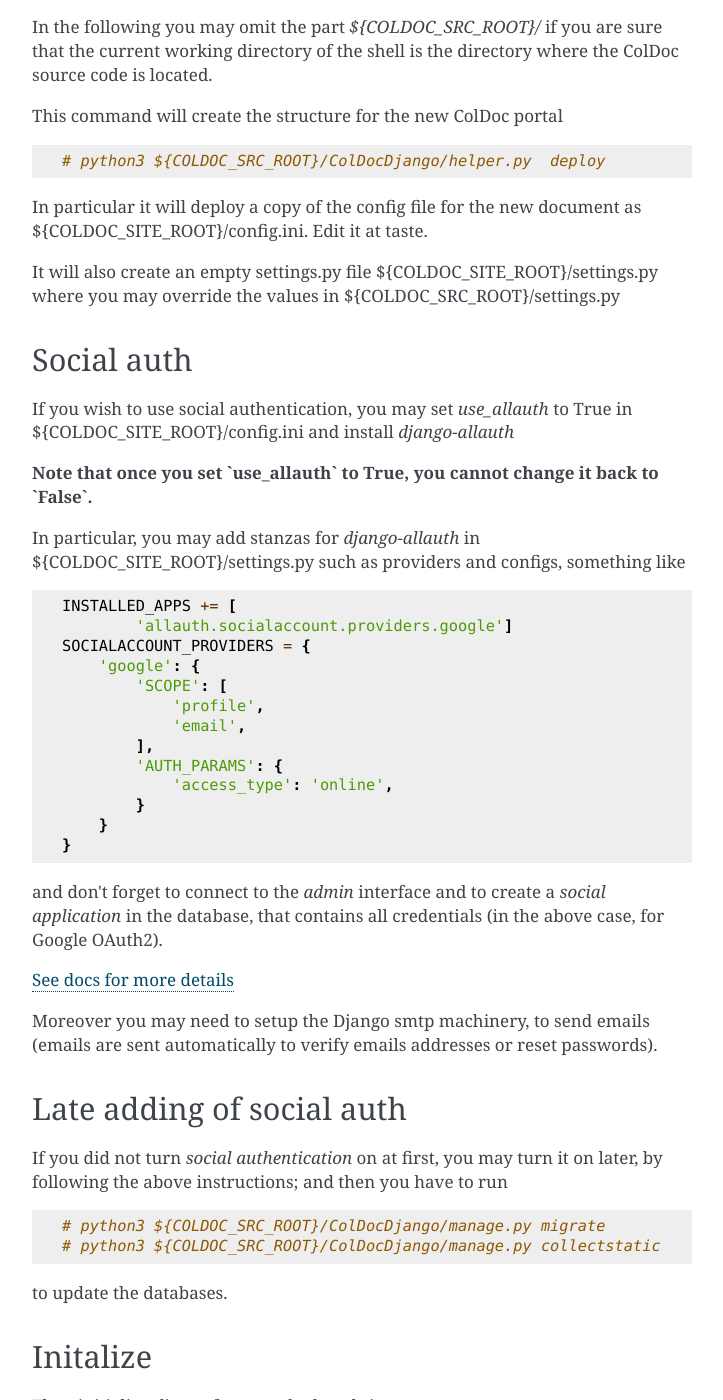
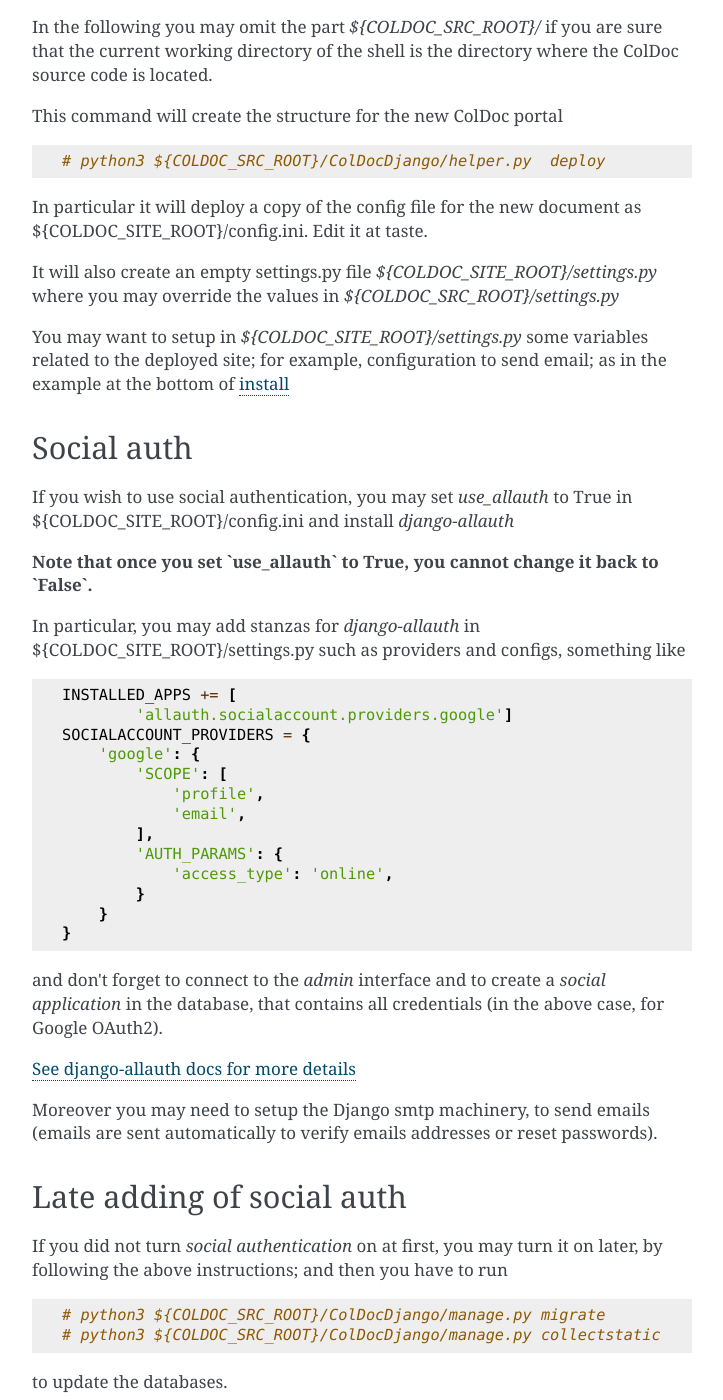
Before and after one commit to mennucc/ColDoc_project, a Sphinx documentation site: the page built from docs/source/deploy.rst, in a window 1280 px wide and 1400 px high, scrolled down 393 px. Shown: the whole window, without its empty margins (388-1111 px from the left). Built offline with Sphinx 7.4.7, drawn with Linux system fonts in a browser that asks for light colours; pages that are not in the unit, such as notebooks, are missing from menus.

Commit message:
add some documentation

```diff
--- a/docs/source/deploy.rst
+++ b/docs/source/deploy.rst
@@ -33,8 +33,13 @@ Edit it at taste.
 
 
 It will also create an empty settings.py file
-${COLDOC_SITE_ROOT}/settings.py where you may override the values in
-${COLDOC_SRC_ROOT}/settings.py
+`${COLDOC_SITE_ROOT}/settings.py` where you may override the values in
+`${COLDOC_SRC_ROOT}/settings.py`
+
+You may want to setup
+in `${COLDOC_SITE_ROOT}/settings.py` some variables related to the deployed site;
+for example, configuration to send email; as in the example at the bottom of
+:doc:`install <install>`
 
 Social auth
 -----------
@@ -69,7 +74,7 @@ a `social application` in the database, that contains all credentials
 (in the above case, for Google OAuth2).
 
 
-`See docs for more details <https://django-allauth.readthedocs.io/en/latest/index.html>`_
+`See django-allauth docs for more details <https://django-allauth.readthedocs.io/en/latest/index.html>`_
 
 Moreover you may need to setup the Django smtp machinery, to send emails
 (emails are sent automatically to verify emails addresses or reset passwords).
```
Also changed, not shown: docs/source/test.rst (+13 -0 lines).
